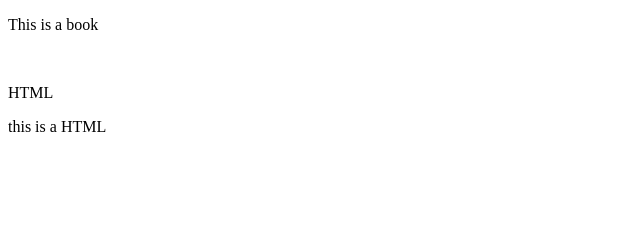
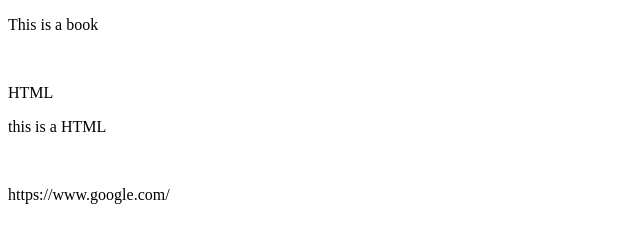
Before and after one commit to sachinyadav7775/apnademo, a plain HTML site: page index.html in a window 1280 px wide. Shown: the whole page, without its empty margins (0-640 px from the left). Drawn offline with Linux system fonts and the light colour scheme.

Commit message:
add new paragraph

```diff
--- a/index.html
+++ b/index.html
@@ -10,5 +10,7 @@
         <br/>
         <p>HTML</p>
         <p>this is a HTML</p>
+        <br/>
+        <p>https://www.google.com/</p>
     </body>
 </html>
```
